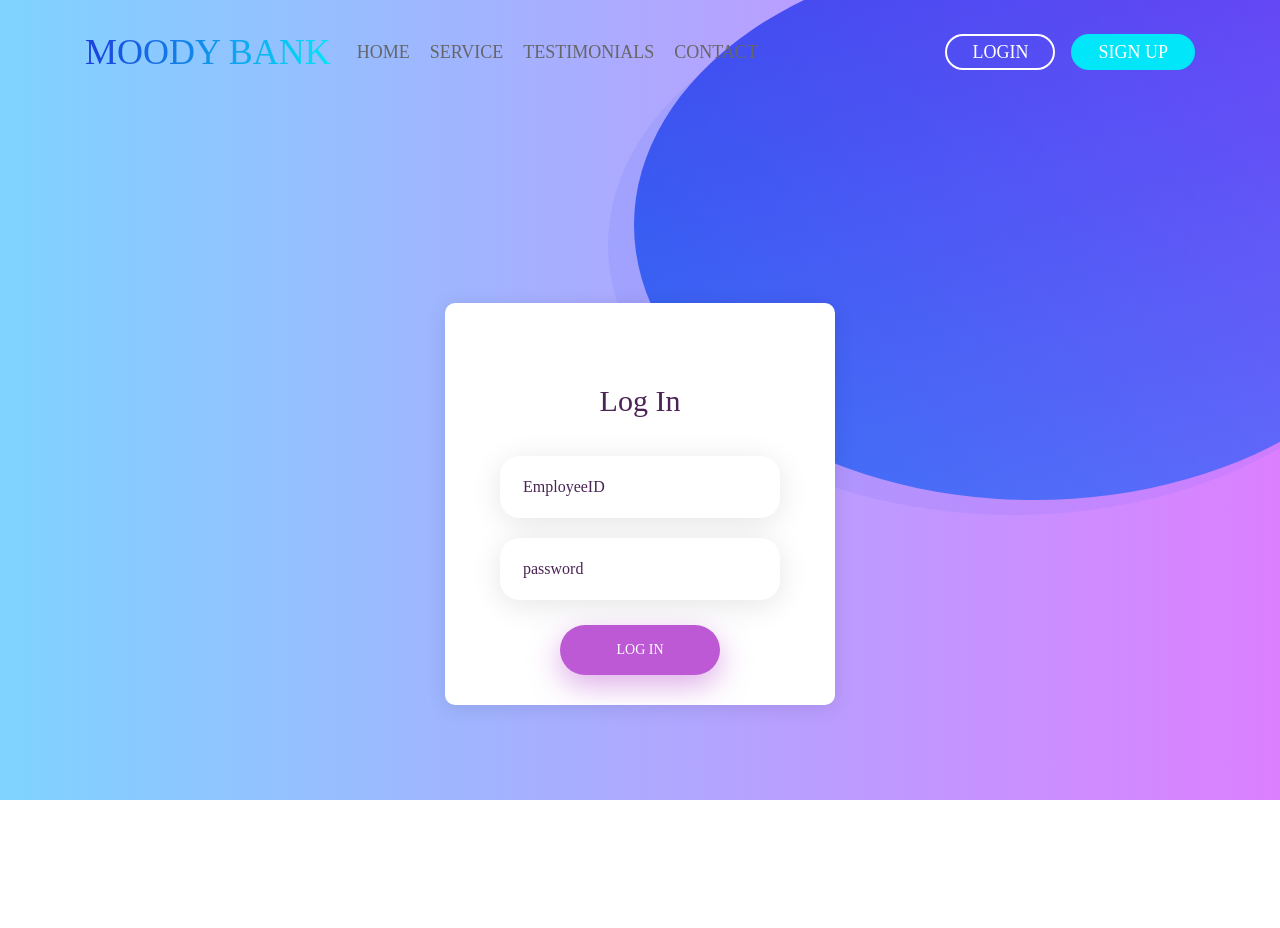
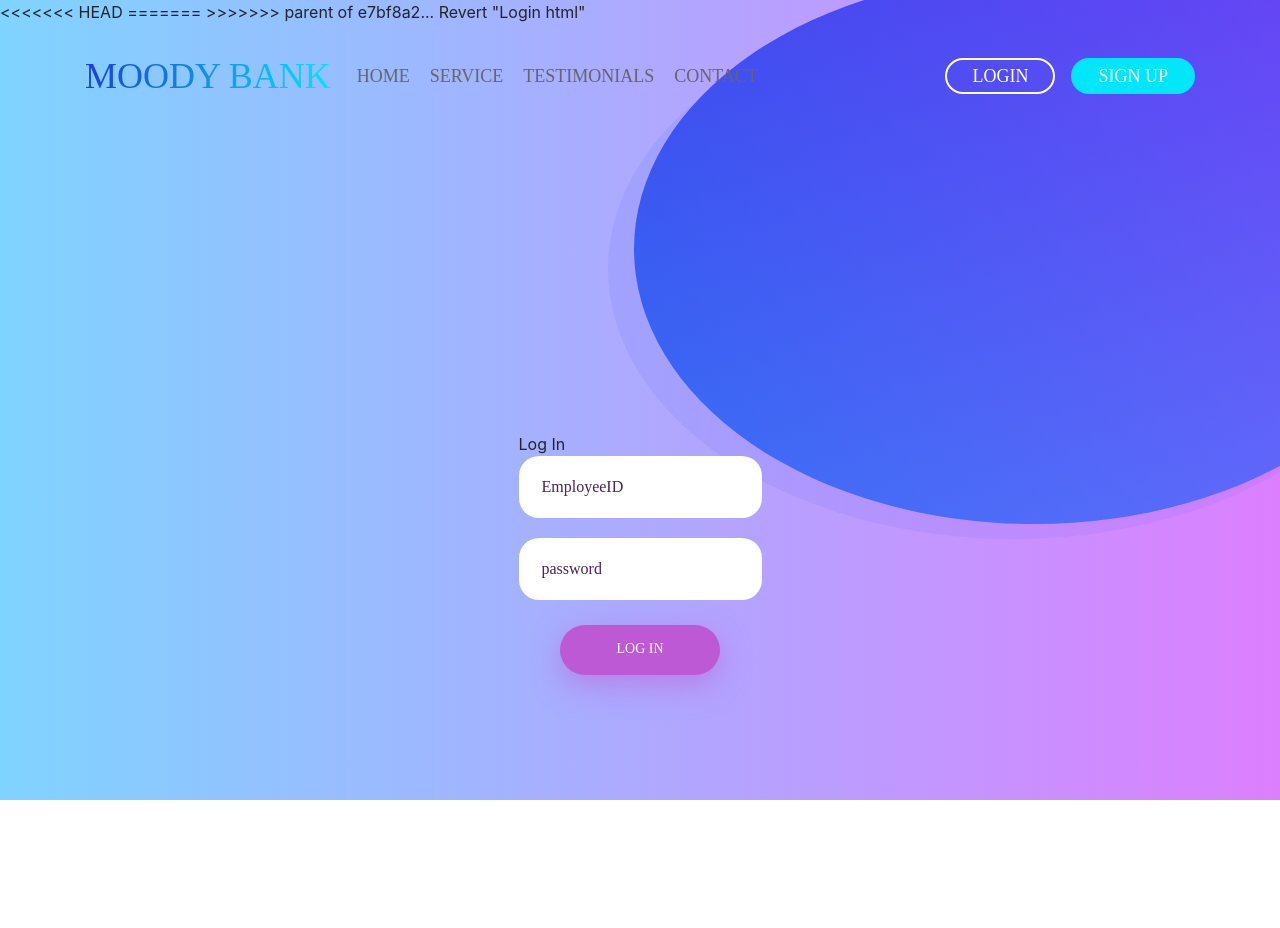
Before and after one commit to tejoyv/retailmanagement, a Flask app: page /login in a window 1280 px wide; the page is wider, and only the part inside the window is pictured. Before the commit the page ends 800 px from the top of that part, so only its background shows below. Run offline with Flask 2, Linux system fonts and the light colour scheme; some libraries are stand-ins or nearby versions; some web fonts are replaced.

Commit message:
Revert "Merge pull request #9 from tejoyv/nameer"
This reverts commit 1802acef011bb035232a7ebf6fa80a6a02d949eb, reversing
changes made to c5ce981e64a538d0de1cc7e497d7d79950819b90.

```diff
--- a/application/static/login/css/main.css
+++ b/application/static/login/css/main.css
@@ -188,6 +188,7 @@ iframe {
   pointer-events: none;
 }
 
+<<<<<<< HEAD
 .wrap-login101{
     width: 550px;
   background: #fff;
@@ -201,6 +202,8 @@ iframe {
   -ms-box-shadow: 0 3px 20px 0px rgba(0, 0, 0, 0.1);
 }
 
+=======
+>>>>>>> parent of e7bf8a2... Revert "Login html"
 .wrap-login100 {
   width: 390px;
   background: #fff;
@@ -214,9 +217,12 @@ iframe {
   -ms-box-shadow: 0 3px 20px 0px rgba(0, 0, 0, 0.1);
 }
 
+<<<<<<< HEAD
 .wrap-login101{
   overflow: auto;
 }
+=======
+>>>>>>> parent of e7bf8a2... Revert "Login html"
 
 /*==================================================================
 [ Form ]*/
@@ -224,6 +230,7 @@ iframe {
 .login100-form {
   width: 100%;
 }
+<<<<<<< HEAD
 
 .login101-form{
   width: fit-content;
@@ -235,6 +242,8 @@ iframe {
   flex-wrap: wrap;
   justify-content: center;
 }
+=======
+>>>>>>> parent of e7bf8a2... Revert "Login html"
 
 .login100-form-title {
   display: block;
@@ -253,7 +262,10 @@ iframe {
   position: relative;
   background-color: #fff;
   border-radius: 20px;
+<<<<<<< HEAD
 
+=======
+>>>>>>> parent of e7bf8a2... Revert "Login html"
 }
 
 .input100 {
@@ -269,6 +281,7 @@ iframe {
   padding: 0 20px 0 23px;
 }
 
+<<<<<<< HEAD
 .label-input100 {
   font-family: Poppins-Regular;
   font-size: 15px;
@@ -282,6 +295,8 @@ iframe {
   width: 80px;
 
 }
+=======
+>>>>>>> parent of e7bf8a2... Revert "Login html"
 
 /*------------------------------------------------------------------
 [ Focus Input ]*/
--- a/application/templates/layout.html
+++ b/application/templates/layout.html
@@ -2,6 +2,7 @@
 <html>
 <head>
 	<title>{% if title %} {{title}} {% endif %}</title>
+<<<<<<< HEAD
 	<!-- BootStrap CSS -->
 	<!-- Required meta tags -->
     <meta charset="utf-8">
@@ -41,6 +42,8 @@
 	<!--===============================================================================================-->
 </head>
 <body>
+=======
+>>>>>>> parent of e7bf8a2... Revert "Login html"
 
 	<!-- Customise this Nav Bar -->
 	<nav class="navbar navbar-expand-lg navbar-light bg-light bg-transparent" id="gtco-main-nav">
```
Also changed, not shown: application/templates/delete.html (deleted, +0 -56 lines).
